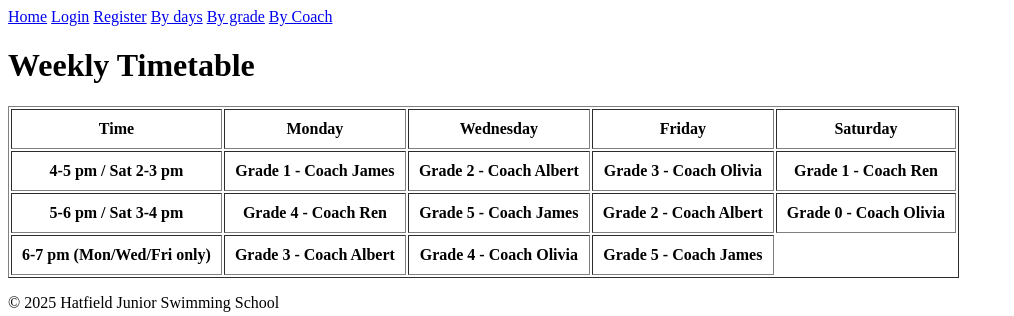
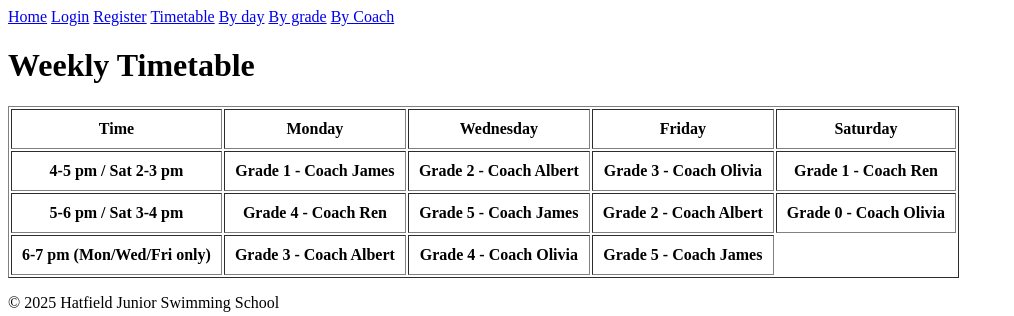
Before and after one commit to endsleepy/Summer-Project, a Flask app: page /timetable in a window 1280 px wide. Shown: the top 316 px of the page, without its empty margins (0-1014 px from the left). Run offline with Flask 3, Linux system fonts and the light colour scheme; lists and menus that the app fills with data are empty.

Commit message:
Update timetable.html
Small change

```diff
--- a/templates/timetable.html
+++ b/templates/timetable.html
@@ -13,8 +13,8 @@
                 <a href="/">Home</a>
                 <a href="/login">Login</a>
                 <a href="/registration">Register</a>
-                <a href="/timetable"></a>
-                <a href="/timetable/days">By days</a>
+                <a href="/timetable">Timetable</a>
+                <a href="/timetable/days">By day</a>
                 <a href="/timetable/grades">By grade</a>
                 <a href="/timetable/coaches">By Coach</a>
             </nav>
```
